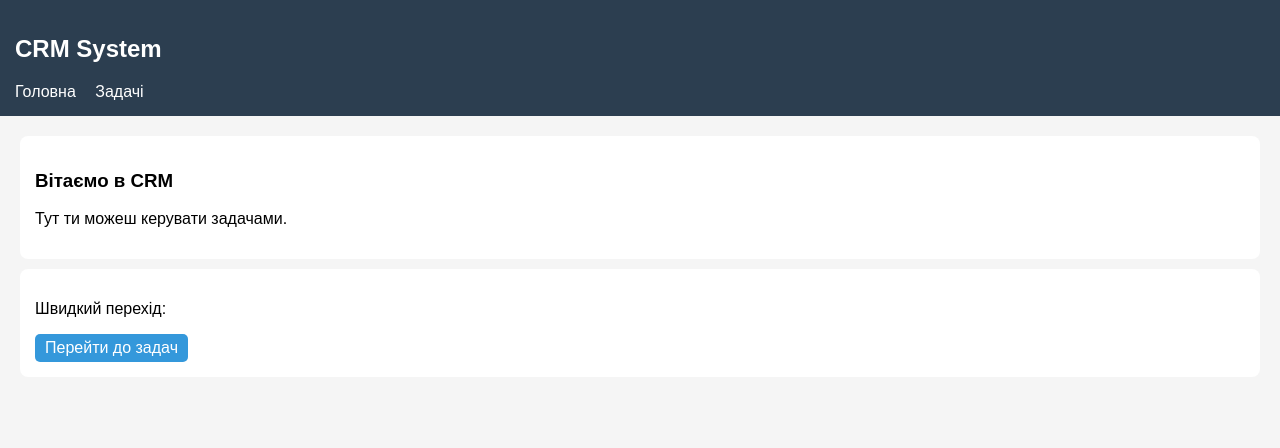
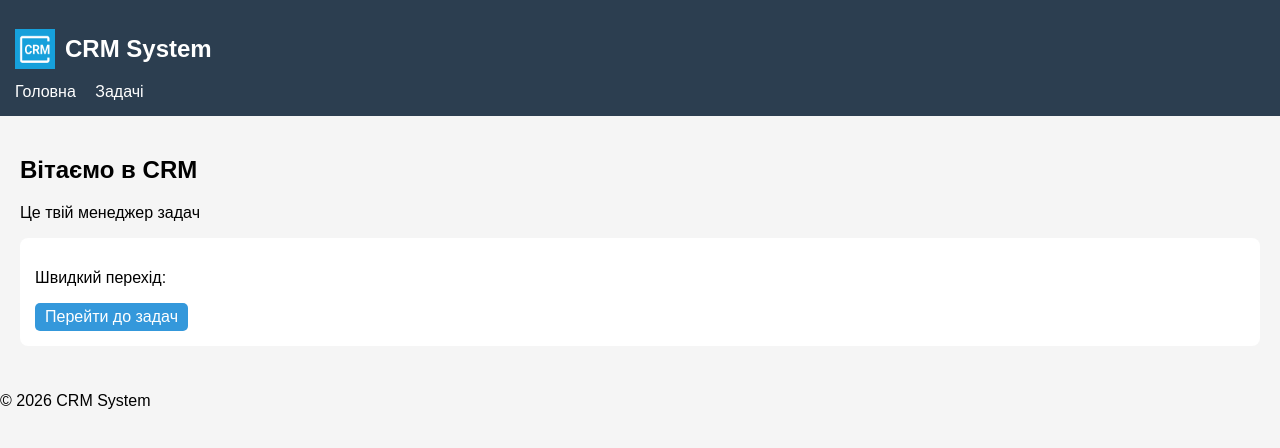
Before and after one commit to alo0502712890-dotcom/srm_platform, a Django app: page / in a window 1280 px wide. Shown: the top 448 px of the page. Run offline with Django 5.2, Linux system fonts and the light colour scheme.

Commit message:
Додала базовий шаблон, static (CSS/JS), логотип та include для картки задач

```diff
--- /dev/null
+++ b/srm_app/static/srm_app/css/style.css
@@ -0,0 +1,45 @@
+        body {
+            font-family: Arial;
+            margin: 0;
+            background: #f5f5f5;
+        }
+
+        header {
+            background: #2c3e50;
+            color: white;
+            padding: 15px;
+        }
+
+        nav a {
+            color: white;
+            margin-right: 15px;
+            text-decoration: none;
+        }
+
+        main {
+            padding: 20px;
+        }
+
+        .card {
+            background: white;
+            padding: 15px;
+            margin-bottom: 10px;
+            border-radius: 8px;
+        }
+
+        .btn {
+            display: inline-block;
+            padding: 5px 10px;
+            background: #3498db;
+            color: white;
+            text-decoration: none;
+            border-radius: 5px;
+        }
+        .logo {
+            height: 40px;
+        }
+        .header-flex {
+            display: flex;
+            align-items: center;
+            gap: 10px;
+        }
--- /dev/null
+++ b/srm_app/static/srm_app/js/main.js
@@ -0,0 +1 @@
+console.log("CRM loaded");
--- a/srm_app/templates/srm_app/base.html
+++ b/srm_app/templates/srm_app/base.html
@@ -1,63 +1,29 @@
+
 <!DOCTYPE html>
 <html lang="uk">
 <head>
-    <meta charset="UTF-8">
+
+    {% load static %}
+
     <title>CRM System</title>
 
-    <style>
-        body {
-            font-family: Arial;
-            margin: 0;
-            background: #f5f5f5;
-        }
+    <link rel="stylesheet" href="{% static 'srm_app/css/style.css' %}">
+    {% block extra_css %}{% endblock %}
 
-        header {
-            background: #2c3e50;
-            color: white;
-            padding: 15px;
-        }
-
-        nav a {
-            color: white;
-            margin-right: 15px;
-            text-decoration: none;
-        }
-
-        main {
-            padding: 20px;
-        }
-
-        .card {
-            background: white;
-            padding: 15px;
-            margin-bottom: 10px;
-            border-radius: 8px;
-        }
-
-        .btn {
-            display: inline-block;
-            padding: 5px 10px;
-            background: #3498db;
-            color: white;
-            text-decoration: none;
-            border-radius: 5px;
-        }
-    </style>
 </head>
 <body>
 
-<header>
-    <h2>CRM System</h2>
-    <nav>
-        <a href="{% url 'home' %}">Головна</a>
-        <a href="{% url 'task_list' %}">Задачі</a>
-    </nav>
-</header>
+{% include 'srm_app/includes/header.html' %}
 
 <main>
     {% block content %}
     {% endblock %}
 </main>
 
+{% include 'srm_app/includes/footer.html' %}
+
+<script src="{% static 'srm_app/js/main.js' %}"></script>
+{% block extra_js %}{% endblock %}
+
 </body>
 </html>
--- a/srm_app/templates/srm_app/home.html
+++ b/srm_app/templates/srm_app/home.html
@@ -2,10 +2,8 @@
 
 {% block content %}
 
-<div class="card">
-    <h3>Вітаємо в CRM</h3>
-    <p>Тут ти можеш керувати задачами.</p>
-</div>
+<h2>Вітаємо в CRM</h2>
+<p>Це твій менеджер задач</p>
 
 <div class="card">
     <p>Швидкий перехід:</p>
--- /dev/null
+++ b/srm_app/templates/srm_app/includes/footer.html
@@ -0,0 +1,3 @@
+<footer>
+    <p>© 2026 CRM System</p>
+</footer>
--- /dev/null
+++ b/srm_app/templates/srm_app/includes/header.html
@@ -0,0 +1,13 @@
+{% load static %}
+
+<header>
+    <div class="header-flex">
+        <img src="{% static 'srm_app/images/logo.png' %}" class="logo">
+        <h2>CRM System</h2>
+    </div>
+
+    <nav>
+        <a href="{% url 'home' %}">Головна</a>
+        <a href="{% url 'task_list' %}">Задачі</a>
+    </nav>
+</header>
--- a/srm_platform/settings.py
+++ b/srm_platform/settings.py
@@ -115,4 +115,7 @@ USE_TZ = True
 # Static files (CSS, JavaScript, Images)
 # https://docs.djangoproject.com/en/6.0/howto/static-files/
 
-STATIC_URL = 'static/'
+STATIC_URL = '/static/'
+STATICFILES_DIRS = [
+    BASE_DIR / "srm_app/static",
+]
```
Also changed, not shown: srm_app/templates/srm_app/includes/task_card.html (added, +12 -0 lines), srm_app/templates/srm_app/task_list.html (+6 -12 lines), srm_app/static/srm_app/images/logo.png (added).
